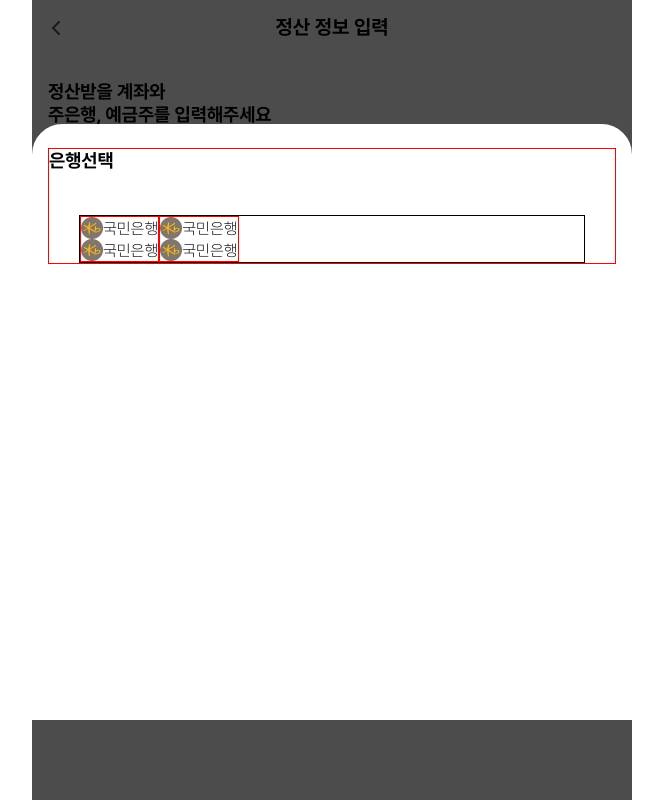
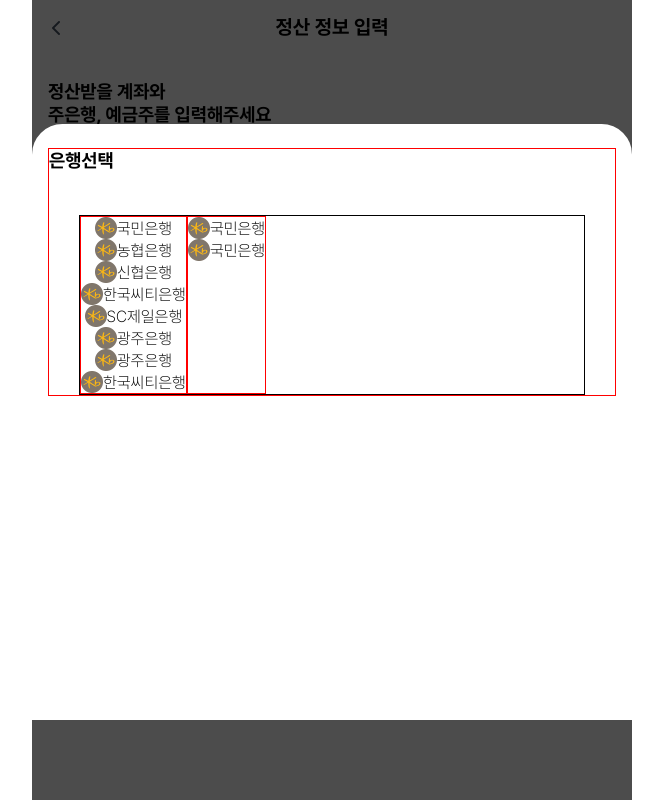
Before and after one commit to WE-ARE-RACCOONS/postgraduate-front, a Next.js app: page /senior/account in a window 1280 px wide. Both pictures are taken after a click on the button "은행을 선택해주세요.". Shown: the whole page, without its empty margins (308-971 px from the left). Built offline with nearby package versions, Linux system fonts and the light colour scheme.

Commit message:
RAC-279 feat: 은행 리스트 추가

```diff
--- a/src/components/SingleForm/BankForm/BankForm.tsx
+++ b/src/components/SingleForm/BankForm/BankForm.tsx
@@ -4,6 +4,7 @@ import kbank from '../../../../public/Kbank.png'
 import {BankContent,BankBox,
     BankRight,BankLeft,
     BankColumn} from './BankForm.styled'
+import { BANK_NAME } from '@/constants/bank/bank'
 function BankForm({ clickHandler }: { clickHandler: () => void }) {
   return (
     <BankContent>
@@ -17,7 +18,7 @@ function BankForm({ clickHandler }: { clickHandler: () => void }) {
                 width={22}
                 height={22}
                 />
-                국민은행
+                {BANK_NAME.k}
             </BankColumn>
             <BankColumn>
                 <Image
@@ -26,7 +27,61 @@ function BankForm({ clickHandler }: { clickHandler: () => void }) {
                 width={22}
                 height={22}
                 />
-                국민은행
+                {BANK_NAME.n}
+            </BankColumn>
+            <BankColumn>
+                <Image
+                src={kbank}
+                alt='국민은행'
+                width={22}
+                height={22}
+                />
+                {BANK_NAME.s}
+            </BankColumn>
+            <BankColumn>
+                <Image
+                src={kbank}
+                alt='국민은행'
+                width={22}
+                height={22}
+                />
+                {BANK_NAME.h}
+            </BankColumn>
+            <BankColumn>
+                <Image
+                src={kbank}
+                alt='국민은행'
+                width={22}
+                height={22}
+                />
+                {BANK_NAME.sc}
+            </BankColumn>
+            <BankColumn>
+                <Image
+                src={kbank}
+                alt='국민은행'
+                width={22}
+                height={22}
+                />
+                {BANK_NAME.g}
+            </BankColumn>
+            <BankColumn>
+                <Image
+                src={kbank}
+                alt='국민은행'
+                width={22}
+                height={22}
+                />
+                {BANK_NAME.g}
+            </BankColumn>
+            <BankColumn>
+                <Image
+                src={kbank}
+                alt='국민은행'
+                width={22}
+                height={22}
+                />
+                {BANK_NAME.h}
             </BankColumn>
         </BankLeft>
         <BankRight>
--- /dev/null
+++ b/src/constants/bank/bank.ts
@@ -0,0 +1,20 @@
+export const BANK_NAME = {
+    k:'국민은행',
+    n:'농협은행',
+    s:'신협은행',
+    h:'한국씨티은행',
+    sc:'SC제일은행',
+    g:'광주은행',
+    d:'도이치은행',
+    b:'부산은행',
+    j:'저축은행',
+    ki:'기업은행',
+    si:'신한은행',
+    u:'우리은행',
+    ha:'하나은행',
+    ku:'경남은행',
+    de:'대구은행',
+    ba:'뱅크오브아메리카',
+    sa:'산림조합중앙회',
+    ka:'카카오뱅크',
+  };
```
